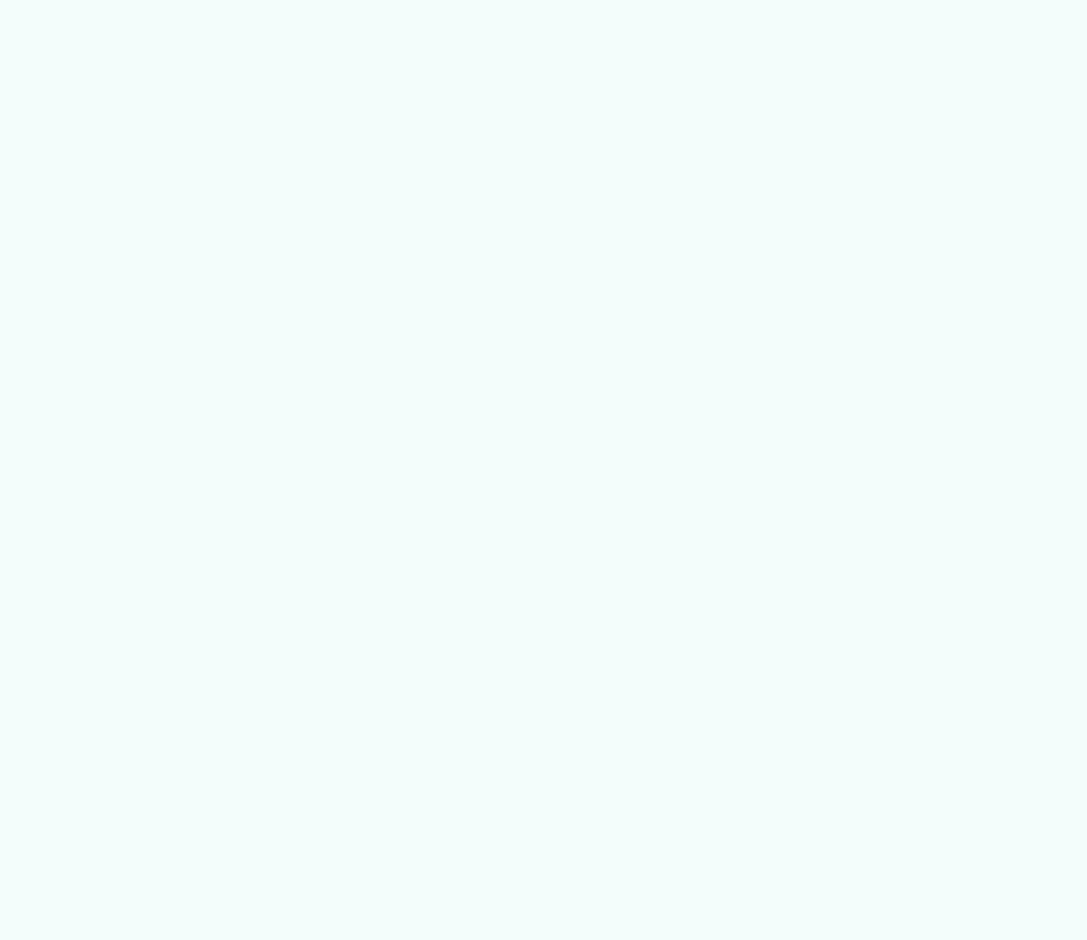
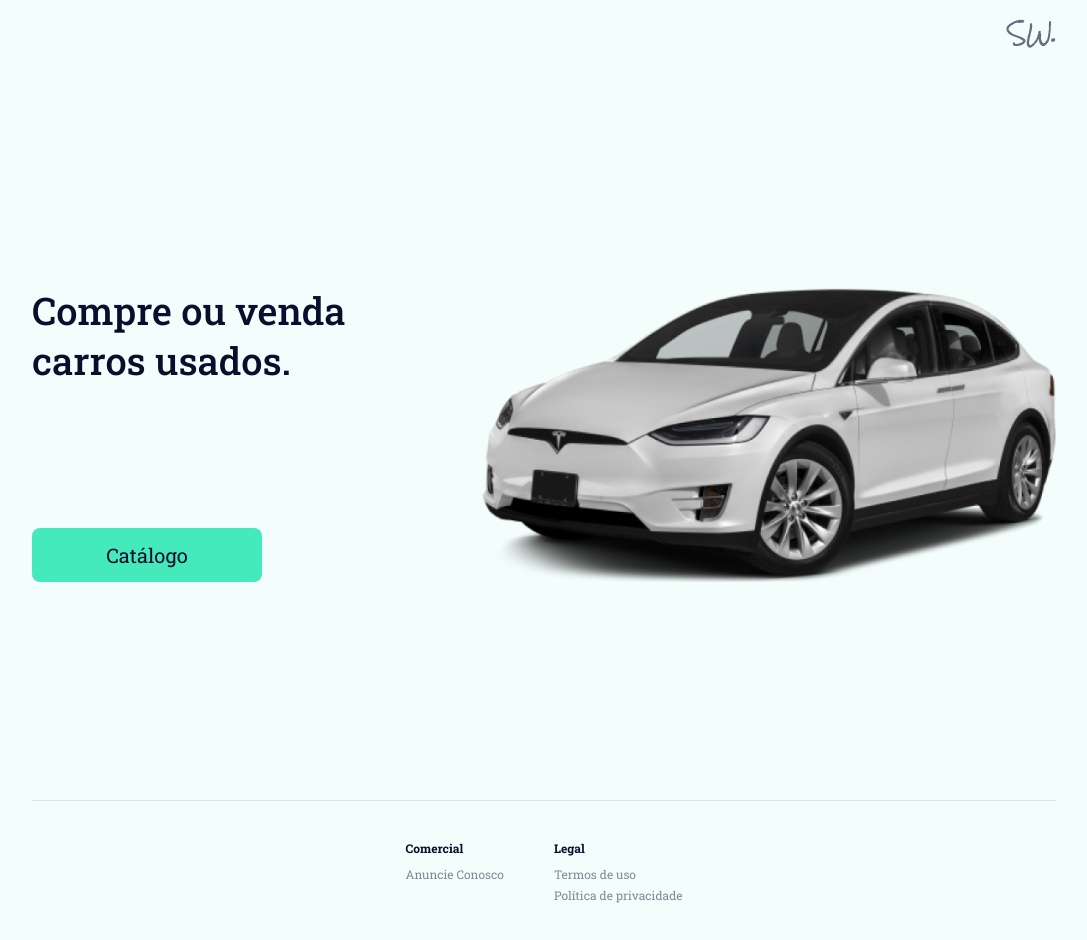
Before and after one commit to carlos3g/speedwagon-frontend, a plain HTML site: page index.html in a window 1280 px wide. Shown: the whole page, without its empty margins (96-1183 px from the left). Before the commit the page ends 800 px from the top, so only its background shows below. Drawn offline with Linux system fonts and the light colour scheme.

Commit message:
[FEAT] landing page finished for desktop

```diff
--- a/index.html
+++ b/index.html
@@ -9,5 +9,36 @@
     <link href="./styles/index.css" rel="stylesheet" />
     <title>Home | Speedwagon</title>
   </head>
-  <body></body>
+  <body>
+    <div>
+      <header>
+        <img src="./images/logo.png" alt="logo" />
+      </header>
+
+      <main>
+        <div>
+          <h1 id="title">
+            Compre ou venda<br />
+            carros usados.
+          </h1>
+          <a href="catalogo.html">Catálogo</a>
+        </div>
+
+        <img src="./images/banner.png" alt="Banner" draggable="false" />
+      </main>
+      <div></div>
+    </div>
+
+    <footer>
+      <div>
+        <h1>Comercial</h1>
+        <p>Anuncie Conosco</p>
+      </div>
+      <div>
+        <h1>Legal</h1>
+        <p>Termos de uso</p>
+        <p>Política de privacidade</p>
+      </div>
+    </footer>
+  </body>
 </html>
--- a/styles/index.css
+++ b/styles/index.css
@@ -0,0 +1,84 @@
+body {
+  margin: 0 10%;
+}
+
+body > div {
+  display: flex;
+  flex-direction: column;
+  justify-content: space-between;
+  height: 100vh;
+}
+
+header {
+  display: flex;
+  justify-content: flex-end;
+  align-items: center;
+  height: 6.6rem;
+  width: 100%;
+}
+
+main {
+  display: flex;
+  justify-content: space-between;
+  width: 100%;
+}
+
+main > div {
+  display: flex;
+  flex-direction: column;
+  justify-content: space-between;
+  height: inherit;
+}
+
+main #title {
+  font-weight: 500;
+  font-size: 3.8rem;
+}
+
+main > div > a {
+  display: flex;
+  justify-content: center;
+  align-items: center;
+  width: 23rem;
+  height: 5.4rem;
+  border-radius: 0.8rem;
+  border: none;
+  background-color: var(--color-primary);
+  font-size: 2rem;
+}
+
+footer {
+  display: flex;
+  flex-direction: row;
+  justify-content: center;
+  padding-top: 3.9rem;
+  border-top: 1px solid var(--color-background-shade-10p);
+  width: 100%;
+  min-height: 14rem;
+}
+
+footer > div {
+  display: flex;
+  flex-direction: column;
+}
+
+footer > div + div {
+  margin-left: 5rem;
+}
+
+footer > div > h1 {
+  font-size: 1.2rem;
+}
+
+footer > div > p {
+  font-size: 1.2rem;
+  color: var(--color-text-tint-50p);
+}
+
+footer > div > h1 + p {
+  margin-top: 1rem;
+}
+
+footer > div > p + p {
+  margin-top: 0.5rem;
+}
```
